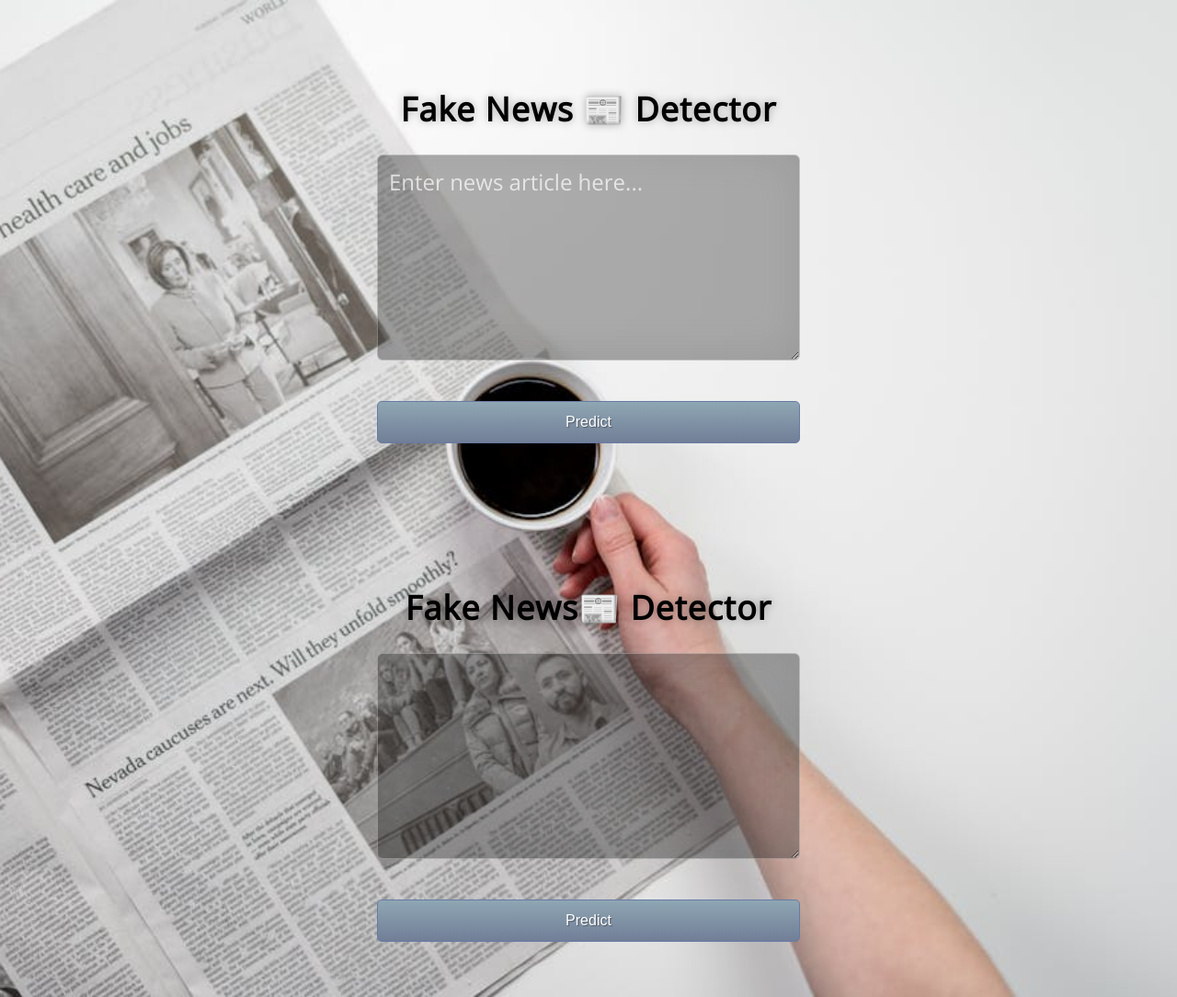
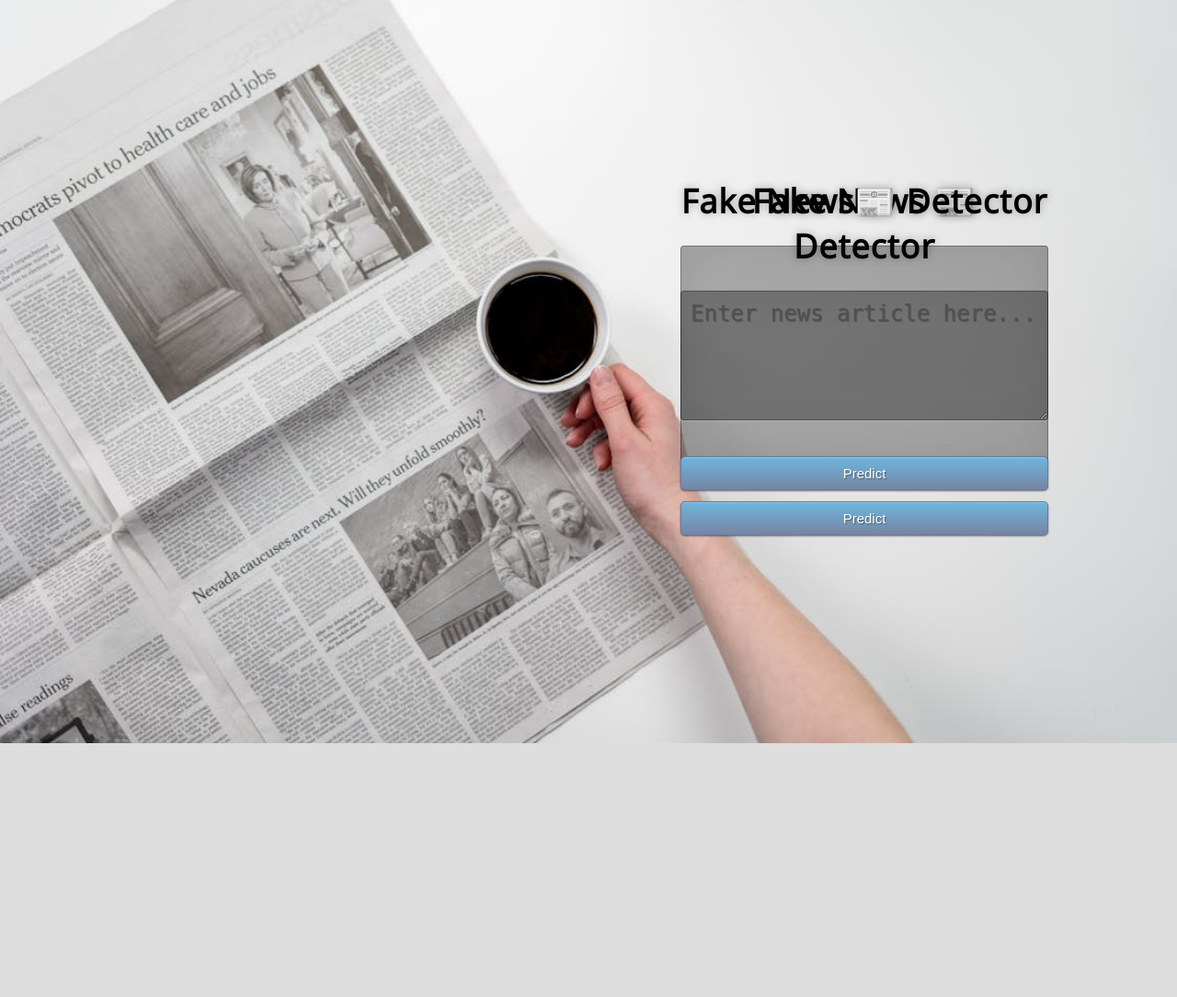
Before and after one commit to himavathiyuvaraj04/fake-news-detection-ml, a Flask app: page / in a window 1280 px wide. Shown: the whole page at 92% size. After the commit the page ends 808 px from the top, so only its background shows below. Run offline with Flask 3, Linux system fonts and the light colour scheme; parts of the project's set-up code (start-up, migrations or seed data) failed here and were passed over.

Commit message:
Update style.css

```diff
--- a/static/style.css
+++ b/static/style.css
@@ -1,121 +1,65 @@
+@import url(https://fonts.googleapis.com/css?family=Open+Sans);
+.btn { display: inline-block; *display: inline; *zoom: 1; padding: 4px 10px 4px; margin-bottom: 0; font-size: 13px; line-height: 18px; color: #333333; text-align: center;text-shadow: 0 1px 1px rgba(255, 255, 255, 0.75); vertical-align: middle; background-color: #f5f5f5; background-image: -moz-linear-gradient(top, #ffffff, #e6e6e6); background-image: -ms-linear-gradient(top, #ffffff, #e6e6e6); background-image: -webkit-gradient(linear, 0 0, 0 100%, from(#ffffff), to(#e6e6e6)); background-image: -webkit-linear-gradient(top, #ffffff, #e6e6e6); background-image: -o-linear-gradient(top, #ffffff, #e6e6e6); background-image: linear-gradient(top, #ffffff, #e6e6e6); background-repeat: repeat-x; filter: progid:dximagetransform.microsoft.gradient(startColorstr=#ffffff, endColorstr=#e6e6e6, GradientType=0); border-color: #e6e6e6 #e6e6e6 #e6e6e6; border-color: rgba(0, 0, 0, 0.1) rgba(0, 0, 0, 0.1) rgba(0, 0, 0, 0.25); border: 1px solid #e6e6e6; -webkit-border-radius: 4px; -moz-border-radius: 4px; border-radius: 4px; -webkit-box-shadow: inset 0 1px 0 rgba(255, 255, 255, 0.2), 0 1px 2px rgba(0, 0, 0, 0.05); -moz-box-shadow: inset 0 1px 0 rgba(255, 255, 255, 0.2), 0 1px 2px rgba(0, 0, 0, 0.05); box-shadow: inset 0 1px 0 rgba(255, 255, 255, 0.2), 0 1px 2px rgba(0, 0, 0, 0.05); cursor: pointer; *margin-left: .3em; }
+.btn:hover, .btn:active, .btn.active, .btn.disabled, .btn[disabled] { background-color: #e6e6e6; }
+.btn-large { padding: 9px 14px; font-size: 15px; line-height: normal; -webkit-border-radius: 5px; -moz-border-radius: 5px; border-radius: 5px; }
+.btn:hover { color: #333333; text-decoration: none; background-color: #e6e6e6; background-position: 0 -15px; -webkit-transition: background-position 0.1s linear; -moz-transition: background-position 0.1s linear; -ms-transition: background-position 0.1s linear; -o-transition: background-position 0.1s linear; transition: background-position 0.1s linear; }
+.btn-primary, .btn-primary:hover { text-shadow: 0 -1px 0 rgba(0, 0, 0, 0.25); color: #ffffff; }
+.btn-primary.active { color: rgba(255, 255, 255, 0.75); }
+.btn-primary { background-color: #6d778a; background-image: -moz-linear-gradient(top, #8fa6b3, #717e97); background-image: -ms-linear-gradient(top, #6eb6de, #4a77d4); background-image: -webkit-gradient(linear, 0 0, 0 100%, from(#7d99a8), to(#7690c4)); background-image: -webkit-linear-gradient(top, #6eb6de, #7685a3); background-image: -o-linear-gradient(top, #6eb6de, #4a77d4); background-image: linear-gradient(top, #6eb6de, #4a77d4); background-repeat: repeat-x; filter: progid:dximagetransform.microsoft.gradient(startColorstr=#6eb6de, endColorstr=#61708d, GradientType=0);  border: 1px solid #677ba5; text-shadow: 1px 1px 1px rgba(0,0,0,0.4); box-shadow: inset 0 1px 0 rgba(255, 255, 255, 0.2), 0 1px 2px rgba(0, 0, 0, 0.5); }
+.btn-primary:hover, .btn-primary:active, .btn-primary.active, .btn-primary.disabled, .btn-primary[disabled] { filter: none; background-color: #7f94be; }
+.btn-block { width: 100%; display:block; }
 
-@import url('https://fonts.googleapis.com/css?family=Open+Sans');
+* { -webkit-box-sizing:border-box; -moz-box-sizing:border-box; -ms-box-sizing:border-box; -o-box-sizing:border-box; box-sizing:border-box; }
 
-* {
-    box-sizing: border-box;
+html { width: 100%; height:100%; overflow:hidden; }
+
+body {
+	width: 100%;
+	height:100%;
+	font-family: 'Open Sans', sans-serif;
+	background: #092756;
+	/* background-image: url(static\news.jpg); */
+	color: #fff;
+	font-size: 18px;
+	text-align:center;
+	letter-spacing:1.2px;
+	background: -moz-radial-gradient(0% 100%, ellipse cover, rgba(104,128,138,.4) 10%,rgba(138,114,76,0) 40%),-moz-linear-gradient(top,  rgba(57,173,219,.25) 0%, rgba(42,60,87,.4) 100%), -moz-linear-gradient(-45deg,  #670d10 0%, #092756 100%);
+	background: -webkit-radial-gradient(0% 100%, ellipse cover, rgba(104,128,138,.4) 10%,rgba(138,114,76,0) 40%), -webkit-linear-gradient(top,  rgba(57,173,219,.25) 0%,rgba(42,60,87,.4) 100%), -webkit-linear-gradient(-45deg,  #670d10 0%,#092756 100%);
+	background: -o-radial-gradient(0% 100%, ellipse cover, rgba(104,128,138,.4) 10%,rgba(138,114,76,0) 40%), -o-linear-gradient(top,  rgba(57,173,219,.25) 0%,rgba(42,60,87,.4) 100%), -o-linear-gradient(-45deg,  #670d10 0%,#092756 100%);
+	background: -ms-radial-gradient(0% 100%, ellipse cover, rgba(104,128,138,.4) 10%,rgba(138,114,76,0) 40%), -ms-linear-gradient(top,  rgba(57,173,219,.25) 0%,rgba(42,60,87,.4) 100%), -ms-linear-gradient(-45deg,  #670d10 0%,#092756 100%);
+	background: -webkit-radial-gradient(0% 100%, ellipse cover, rgba(104,128,138,.4) 10%,rgba(138,114,76,0) 40%), linear-gradient(to bottom,  rgba(57,173,219,.25) 0%,rgba(42,60,87,.4) 100%), linear-gradient(135deg,  #670d10 0%,#092756 100%);
+	filter: progid:DXImageTransform.Microsoft.gradient( startColorstr='#3E1D6D', endColorstr='#092756',GradientType=1 );
+
+}
+.login {
+	position: absolute;
+	top: 40%;
+	left: 50%;
+	margin: -150px 0 0 -150px;
+	width:400px;
+	height:400px;
+	margin-left: 100px;
 }
 
-html, body {
-    width: 100%;
-    min-height: 100%;
-    margin: 0;
-}
-
-body {
-    min-height: 100vh;
-    font-family: 'Open Sans', sans-serif;
-    background-color: #092756;
-    background-image:
-        radial-gradient(ellipse at 0% 100%, rgba(104,128,138,.4) 10%, transparent 40%),
-        linear-gradient(to bottom, rgba(57,173,219,.25), rgba(42,60,87,.4)),
-        linear-gradient(135deg, #670d10 0%, #092756 100%);
-    background-size: cover;
-    background-position: center;
-    background-repeat: no-repeat;
-    color: #fff;
-    font-size: 18px;
-    text-align: center;
-    letter-spacing: 1px;
-}
-
-.login {
-    width: min(90%, 500px);
-    margin: 0 auto;
-    padding: 70px 20px 40px;
-}
-
-.login h1 {
-    color: #fff;
-    text-shadow: 0 0 10px rgba(0,0,0,0.3);
-    letter-spacing: 1px;
-    text-align: center;
-    margin-bottom: 25px;
-}
+.login h1 { color: #fff; text-shadow: 0 0 10px rgba(0,0,0,0.3); letter-spacing:1px; text-align:center; }
 
 textarea {
-    width: 100%;
-    min-height: 160px;
-    margin-bottom: 15px;
-    background: rgba(0,0,0,0.3);
-    border: 1px solid rgba(255,255,255,0.3);
-    outline: none;
-    padding: 12px;
-    font-size: 18px;
-    font-family: inherit;
-    color: #fff;
-    border-radius: 6px;
-    resize: vertical;
-    box-shadow: inset 0 -5px 45px rgba(100,100,100,0.2);
+	width: 100%;
+	margin-bottom: 10px;
+	background: rgba(0,0,0,0.3);
+	border: none;
+	outline: none;
+	padding: 10px;
+	font-size: 25px;
+	color: #fff;
+	text-shadow: 1px 1px 1px rgba(0,0,0,0.3);
+	border: 1px solid rgba(0,0,0,0.3);
+	border-radius: 4px;
+	box-shadow: inset 0 -5px 45px rgba(100,100,100,0.2), 0 1px 1px rgba(255,255,255,0.2);
+	-webkit-transition: box-shadow .5s ease;
+	-moz-transition: box-shadow .5s ease;
+	-o-transition: box-shadow .5s ease;
+	-ms-transition: box-shadow .5s ease;
+	transition: box-shadow .5s ease;
 }
-
-textarea::placeholder {
-    color: rgba(255,255,255,0.7);
-}
-
-textarea:focus {
-    box-shadow: 0 0 8px rgba(255,255,255,0.5);
-}
-
-.btn {
-    display: inline-block;
-    padding: 12px 18px;
-    margin-bottom: 10px;
-    font-size: 16px;
-    line-height: 20px;
-    color: #fff;
-    text-align: center;
-    vertical-align: middle;
-    background-color: #6d778a;
-    border: 1px solid #677ba5;
-    border-radius: 5px;
-    cursor: pointer;
-    transition: background-color 0.2s ease;
-}
-
-.btn-primary {
-    background: linear-gradient(to bottom, #8fa6b3, #717e97);
-    color: #fff;
-    text-shadow: 1px 1px 1px rgba(0,0,0,0.4);
-}
-
-.btn-primary:hover {
-    background: #526b91;
-}
-
-.btn-block {
-    width: 100%;
-    display: block;
-}
-
-.results {
-    margin-top: 20px;
-}
-
-.results h2 {
-    font-size: 23px;
-    text-shadow: 0 1px 3px rgba(0,0,0,0.4);
-}
-
-@media (max-width: 600px) {
-    .login {
-        padding-top: 45px;
-    }
-
-    .login h1 {
-        font-size: 25px;
-    }
-
-    textarea {
-        font-size: 16px;
-    }
-}
+input:focus { box-shadow: inset 0 -5px 45px rgba(100,100,100,0.4), 0 1px 1px rgba(255,255,255,0.2); }
```
